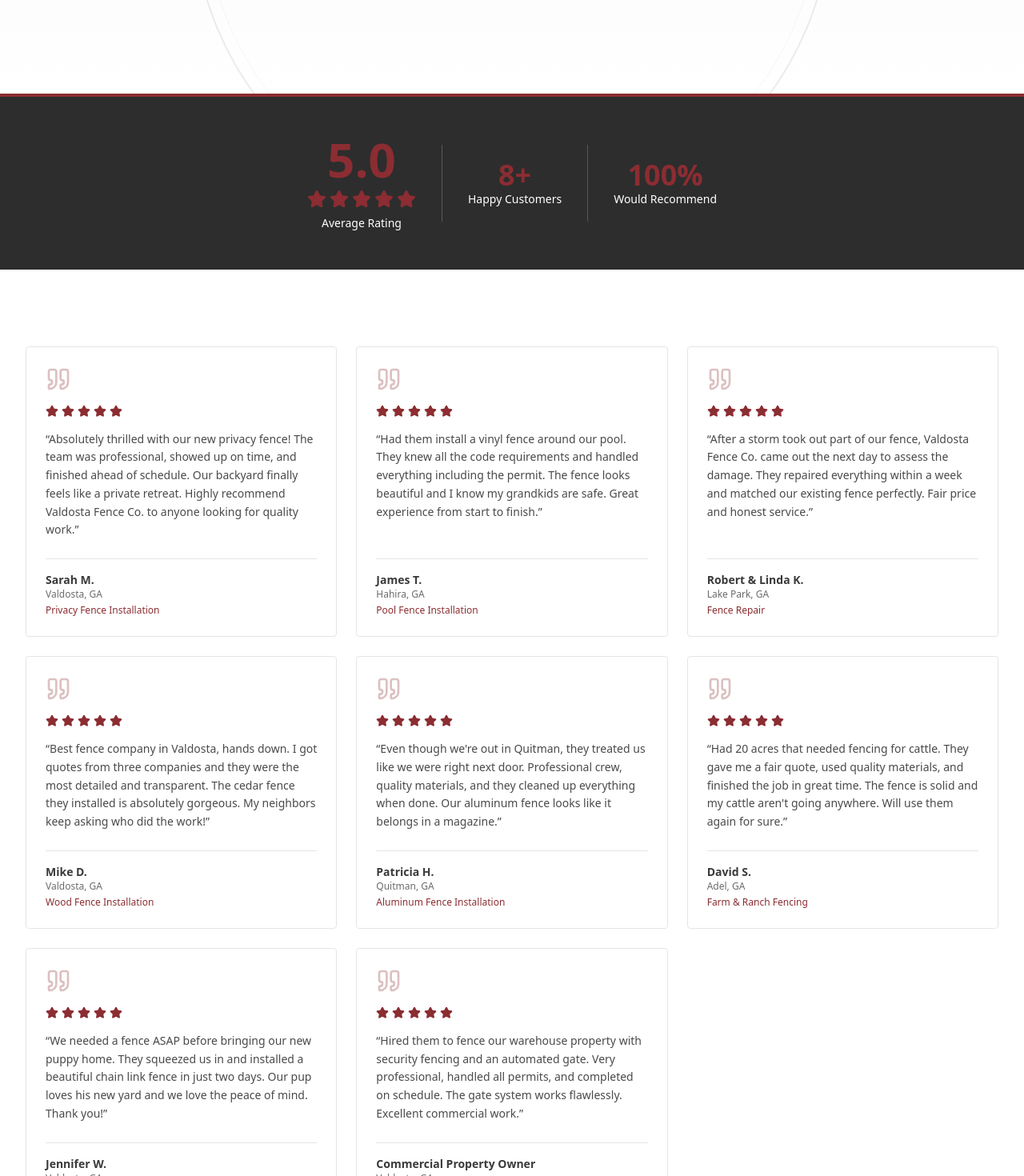
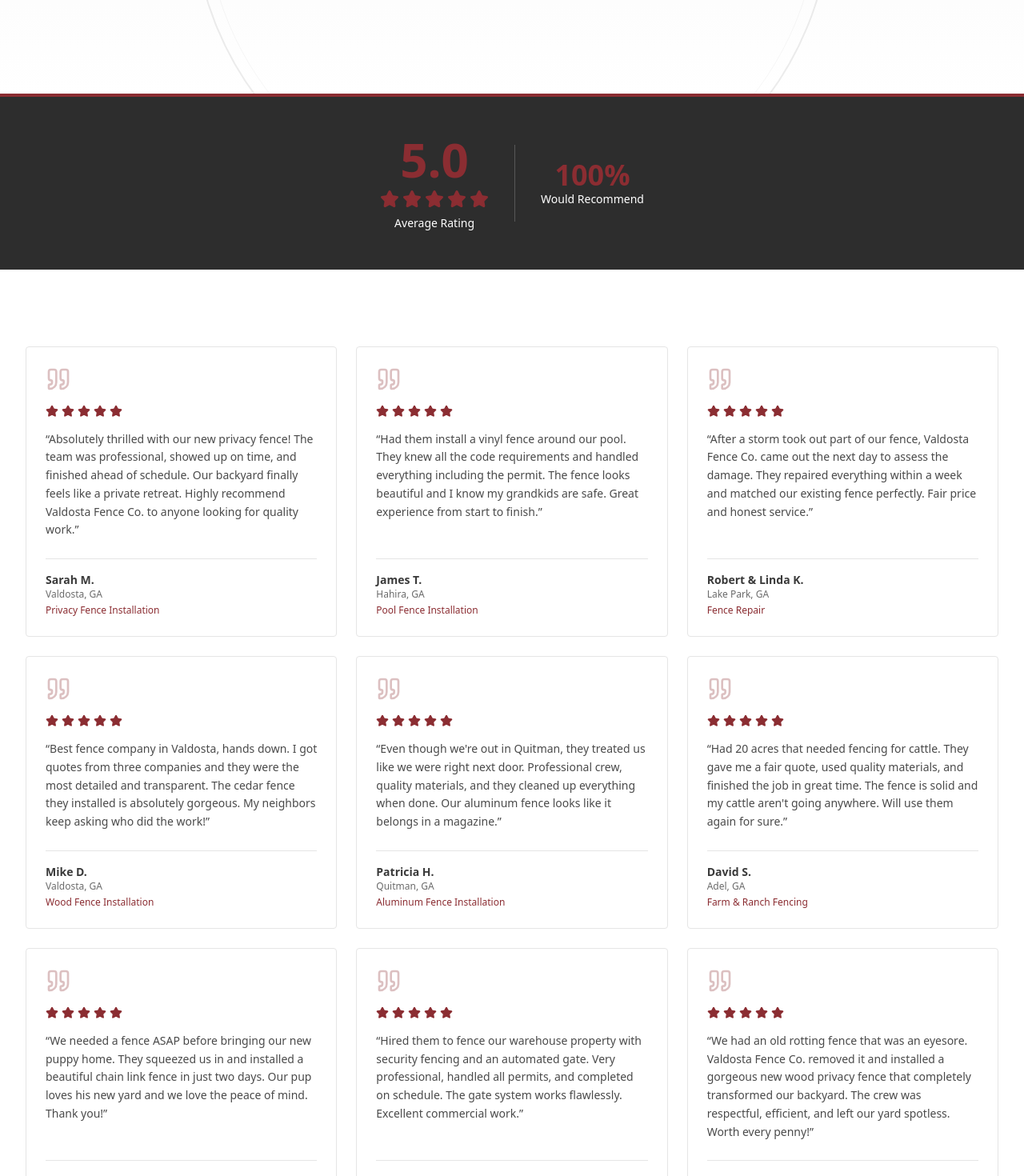
Before and after one commit to stephennewman/valdostafenceco, a Next.js app: page /reviews in a window 1280 px wide. Shown: the part 473-1943 px from the top of the page at 80% size. Built offline with nearby package versions, Linux system fonts and the light colour scheme.

Commit message:
Cleanup: remove Service Areas nav, remove Happy Customers stat, add 9th review

```diff
--- a/app/components/Header.tsx
+++ b/app/components/Header.tsx
@@ -10,7 +10,6 @@
 const navigation = [
   { name: "Home", href: "/" },
   { name: "Services", href: "/services" },
-  { name: "Service Areas", href: "/service-areas" },
   { name: "Gallery", href: "/gallery" },
   { name: "About", href: "/about" },
   { name: "Reviews", href: "/reviews" },
--- a/app/data/testimonials.ts
+++ b/app/data/testimonials.ts
@@ -81,6 +81,15 @@
     service: "Commercial Fencing",
     date: "2024-04",
   },
+  {
+    id: 9,
+    name: "Angela R.",
+    location: "Moultrie, GA",
+    rating: 5,
+    text: "We had an old rotting fence that was an eyesore. Valdosta Fence Co. removed it and installed a gorgeous new wood privacy fence that completely transformed our backyard. The crew was respectful, efficient, and left our yard spotless. Worth every penny!",
+    service: "Privacy Fence Installation",
+    date: "2024-03",
+  },
 ];
 
 export function getFeaturedTestimonials(count: number = 4): Testimonial[] {
--- a/app/reviews/page.tsx
+++ b/app/reviews/page.tsx
@@ -45,13 +45,6 @@
                 ))}
               </div>
               <p className="text-white text-sm font-medium">Average Rating</p>
-            </div>
-            <div className="h-px w-24 md:h-24 md:w-px bg-white/20" />
-            <div className="text-center">
-              <div className="text-4xl font-bold text-[var(--red)]">
-                {testimonials.length}+
-              </div>
-              <p className="text-white text-sm font-medium">Happy Customers</p>
             </div>
             <div className="h-px w-24 md:h-24 md:w-px bg-white/20" />
             <div className="text-center">
```
